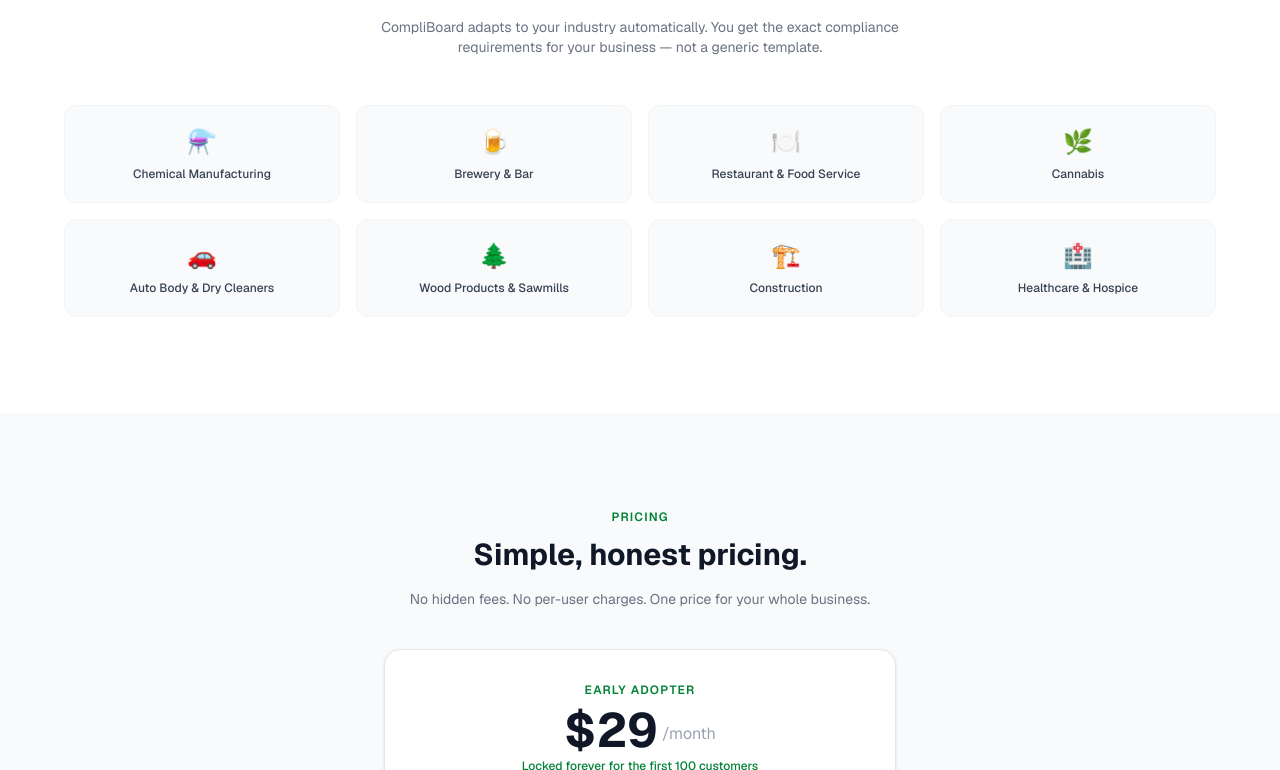
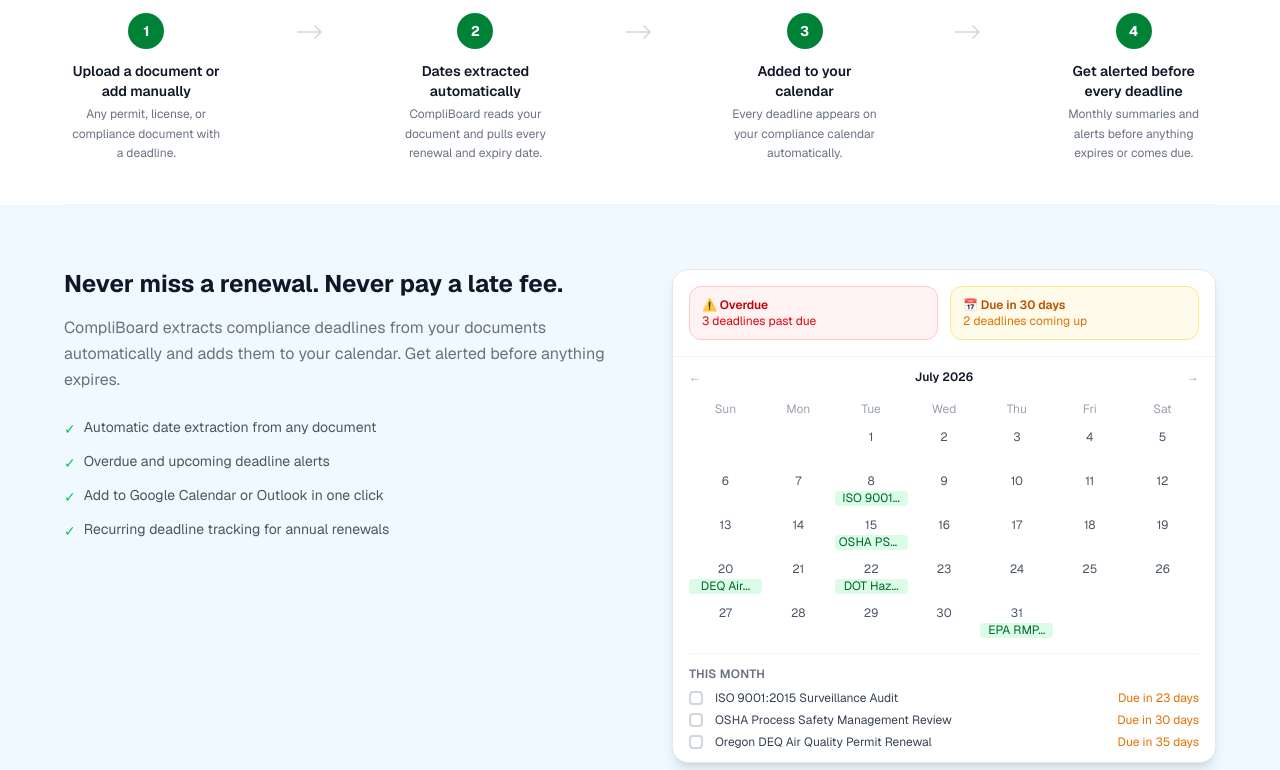
Before and after one commit to bhaskarc-compliboard/compliboard, a Next.js app: page / in a window 1280 px wide. Shown: the part 2650-3420 px from the top of the page. Built offline with nearby package versions, Linux system fonts and the light colour scheme.

Commit message:
Homepage: Compliance Calendar section

```diff
--- a/app/page.tsx
+++ b/app/page.tsx
@@ -589,6 +589,161 @@
         </div>
       </section>
 
+      {/* COMPLIANCE CALENDAR SECTION */}
+      <section className="bg-white pt-24 px-6 pb-0">
+        <div className="max-w-6xl mx-auto">
+          <div className="text-center mb-10">
+            <p className="text-3xl font-bold text-green-700">Compliance Calendar</p>
+          </div>
+          <div className="grid grid-cols-7 gap-0 items-start pb-10 border-b border-gray-100">
+            <div className="flex flex-col items-center text-center px-2">
+              <div className="w-9 h-9 rounded-full bg-green-700 text-white text-sm font-bold flex items-center justify-center mb-3">1</div>
+              <h3 className="text-sm font-semibold text-gray-900 mb-1">Upload a document or add manually</h3>
+              <p className="text-xs text-gray-500 leading-relaxed">Any permit, license, or compliance document with a deadline.</p>
+            </div>
+            <div className="flex justify-center pt-3">
+              <svg width="28" height="14" viewBox="0 0 28 14" fill="none"><path d="M0 7h24M18 1l6 6-6 6" stroke="#d1d5db" strokeWidth="1.5" strokeLinecap="round" strokeLinejoin="round"/></svg>
+            </div>
+            <div className="flex flex-col items-center text-center px-2">
+              <div className="w-9 h-9 rounded-full bg-green-700 text-white text-sm font-bold flex items-center justify-center mb-3">2</div>
+              <h3 className="text-sm font-semibold text-gray-900 mb-1">Dates extracted automatically</h3>
+              <p className="text-xs text-gray-500 leading-relaxed">CompliBoard reads your document and pulls every renewal and expiry date.</p>
+            </div>
+            <div className="flex justify-center pt-3">
+              <svg width="28" height="14" viewBox="0 0 28 14" fill="none"><path d="M0 7h24M18 1l6 6-6 6" stroke="#d1d5db" strokeWidth="1.5" strokeLinecap="round" strokeLinejoin="round"/></svg>
+            </div>
+            <div className="flex flex-col items-center text-center px-2">
+              <div className="w-9 h-9 rounded-full bg-green-700 text-white text-sm font-bold flex items-center justify-center mb-3">3</div>
+              <h3 className="text-sm font-semibold text-gray-900 mb-1">Added to your calendar</h3>
+              <p className="text-xs text-gray-500 leading-relaxed">Every deadline appears on your compliance calendar automatically.</p>
+            </div>
+            <div className="flex justify-center pt-3">
+              <svg width="28" height="14" viewBox="0 0 28 14" fill="none"><path d="M0 7h24M18 1l6 6-6 6" stroke="#d1d5db" strokeWidth="1.5" strokeLinecap="round" strokeLinejoin="round"/></svg>
+            </div>
+            <div className="flex flex-col items-center text-center px-2">
+              <div className="w-9 h-9 rounded-full bg-green-700 text-white text-sm font-bold flex items-center justify-center mb-3">4</div>
+              <h3 className="text-sm font-semibold text-gray-900 mb-1">Get alerted before every deadline</h3>
+              <p className="text-xs text-gray-500 leading-relaxed">Monthly summaries and alerts before anything expires or comes due.</p>
+            </div>
+          </div>
+        </div>
+      </section>
+
+      {/* COMPLIANCE CALENDAR — headline + mock */}
+      <section className="py-16 px-6" style={{background: '#F0F9FF'}}>
+        <div className="max-w-6xl mx-auto grid grid-cols-2 gap-16 items-start">
+
+          {/* Left */}
+          <div>
+            <h2 className="text-2xl font-bold text-gray-900 mb-4 leading-tight">Never miss a renewal. Never pay a late fee.</h2>
+            <p className="text-gray-500 mb-6 leading-relaxed">CompliBoard extracts compliance deadlines from your documents automatically and adds them to your calendar. Get alerted before anything expires.</p>
+            <ul className="space-y-3">
+              {[
+                "Automatic date extraction from any document",
+                "Overdue and upcoming deadline alerts",
+                "Add to Google Calendar or Outlook in one click",
+                "Recurring deadline tracking for annual renewals",
+              ].map((point, i) => (
+                <li key={i} className="flex items-start gap-2 text-sm text-gray-600">
+                  <span className="text-green-500 mt-0.5 flex-shrink-0">✓</span>{point}
+                </li>
+              ))}
+            </ul>
+          </div>
+
+          {/* Right — calendar mock */}
+          <div className="bg-white rounded-2xl border border-gray-200 shadow-lg overflow-hidden">
+
+            {/* Alert banners */}
+            <div className="grid grid-cols-2 gap-3 p-4 border-b border-gray-100">
+              <div className="bg-red-50 border border-red-200 rounded-xl px-3 py-2.5">
+                <p className="text-xs font-semibold text-red-700">⚠️ Overdue</p>
+                <p className="text-xs text-red-600">3 deadlines past due</p>
+              </div>
+              <div className="bg-amber-50 border border-amber-200 rounded-xl px-3 py-2.5">
+                <p className="text-xs font-semibold text-amber-700">📅 Due in 30 days</p>
+                <p className="text-xs text-amber-600">2 deadlines coming up</p>
+              </div>
+            </div>
+
+            {/* Calendar grid */}
+            <div className="px-4 py-3">
+              {/* Month header */}
+              <div className="flex items-center justify-between mb-3">
+                <span className="text-xs text-gray-400">←</span>
+                <p className="text-xs font-semibold text-gray-900">July 2026</p>
+                <span className="text-xs text-gray-400">→</span>
+              </div>
+
+              {/* Day headers */}
+              <div className="grid grid-cols-7 mb-1">
+                {['Sun','Mon','Tue','Wed','Thu','Fri','Sat'].map(d => (
+                  <p key={d} className="text-center text-xs text-gray-400 py-1">{d}</p>
+                ))}
+              </div>
+
+              {/* Calendar days */}
+              <div className="grid grid-cols-7 gap-y-1">
+                {/* Row 1 — empty + 1-4 */}
+                {[null,null,1,2,3,4,5].map((day, i) => (
+                  <div key={i} className="h-10 flex flex-col items-center pt-1">
+                    {day && <p className="text-xs text-gray-600">{day}</p>}
+                  </div>
+                ))}
+                {/* Row 2 — 6-12, with event on 8 */}
+                {[6,7,8,9,10,11,12].map((day) => (
+                  <div key={day} className="h-10 flex flex-col items-center pt-1">
+                    <p className="text-xs text-gray-600 mb-0.5">{day}</p>
+                    {day === 8 && <p className="text-xs bg-green-100 text-green-800 px-1 rounded truncate w-full text-center leading-tight">ISO 9001...</p>}
+                  </div>
+                ))}
+                {/* Row 3 — 13-19, with event on 15 */}
+                {[13,14,15,16,17,18,19].map((day) => (
+                  <div key={day} className="h-10 flex flex-col items-center pt-1">
+                    <p className="text-xs text-gray-600 mb-0.5">{day}</p>
+                    {day === 15 && <p className="text-xs bg-green-100 text-green-800 px-1 rounded truncate w-full text-center leading-tight">OSHA PSM...</p>}
+                  </div>
+                ))}
+                {/* Row 4 — 20-26, with events on 20 and 22 */}
+                {[20,21,22,23,24,25,26].map((day) => (
+                  <div key={day} className="h-10 flex flex-col items-center pt-1">
+                    <p className="text-xs text-gray-600 mb-0.5">{day}</p>
+                    {day === 20 && <p className="text-xs bg-green-100 text-green-800 px-1 rounded truncate w-full text-center leading-tight">DEQ Air...</p>}
+                    {day === 22 && <p className="text-xs bg-green-100 text-green-800 px-1 rounded truncate w-full text-center leading-tight">DOT Haz...</p>}
+                  </div>
+                ))}
+                {/* Row 5 — 27-31 with event on 31 */}
+                {[27,28,29,30,31,null,null].map((day, i) => (
+                  <div key={i} className="h-10 flex flex-col items-center pt-1">
+                    {day && <p className="text-xs text-gray-600 mb-0.5">{day}</p>}
+                    {day === 31 && <p className="text-xs bg-green-100 text-green-800 px-1 rounded truncate w-full text-center leading-tight">EPA RMP...</p>}
+                  </div>
+                ))}
+              </div>
+
+              {/* This month list */}
+              <div className="border-t border-gray-100 mt-3 pt-3">
+                <p className="text-xs font-semibold text-gray-500 uppercase tracking-wide mb-2">This month</p>
+                <div className="space-y-1.5">
+                  {[
+                    { name: "ISO 9001:2015 Surveillance Audit", date: "7/8/2026", days: "Due in 23 days" },
+                    { name: "OSHA Process Safety Management Review", date: "7/15/2026", days: "Due in 30 days" },
+                    { name: "Oregon DEQ Air Quality Permit Renewal", date: "7/20/2026", days: "Due in 35 days" },
+                  ].map((item, i) => (
+                    <div key={i} className="flex items-center gap-3">
+                      <div className="w-3.5 h-3.5 rounded border-2 border-gray-300 flex-shrink-0" />
+                      <p className="text-xs text-gray-700 flex-1 truncate">{item.name}</p>
+                      <span className="text-xs text-amber-600 flex-shrink-0">{item.days}</span>
+                    </div>
+                  ))}
+                </div>
+              </div>
+            </div>
+          </div>
+
+        </div>
+      </section>
+
       {/* Industries */}
       <section className="py-24 px-6">
         <div className="max-w-6xl mx-auto text-center">
```
